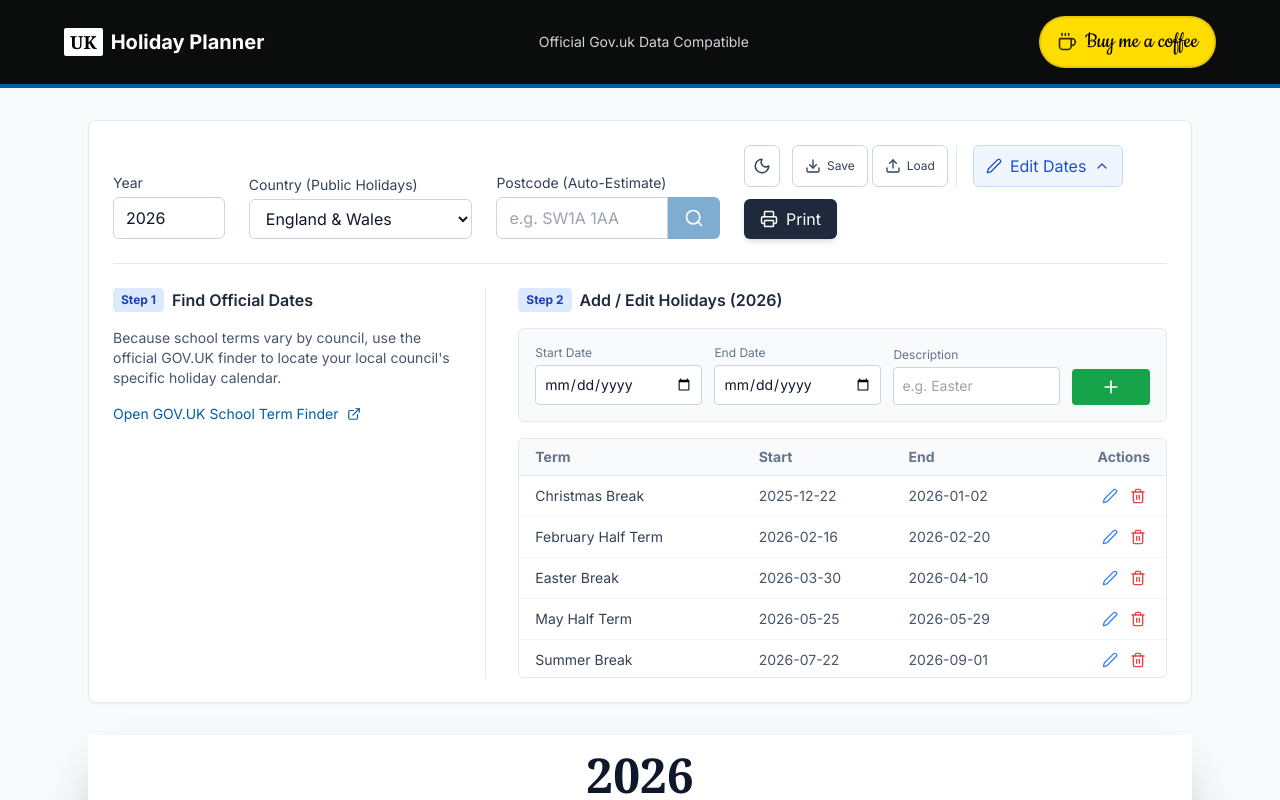
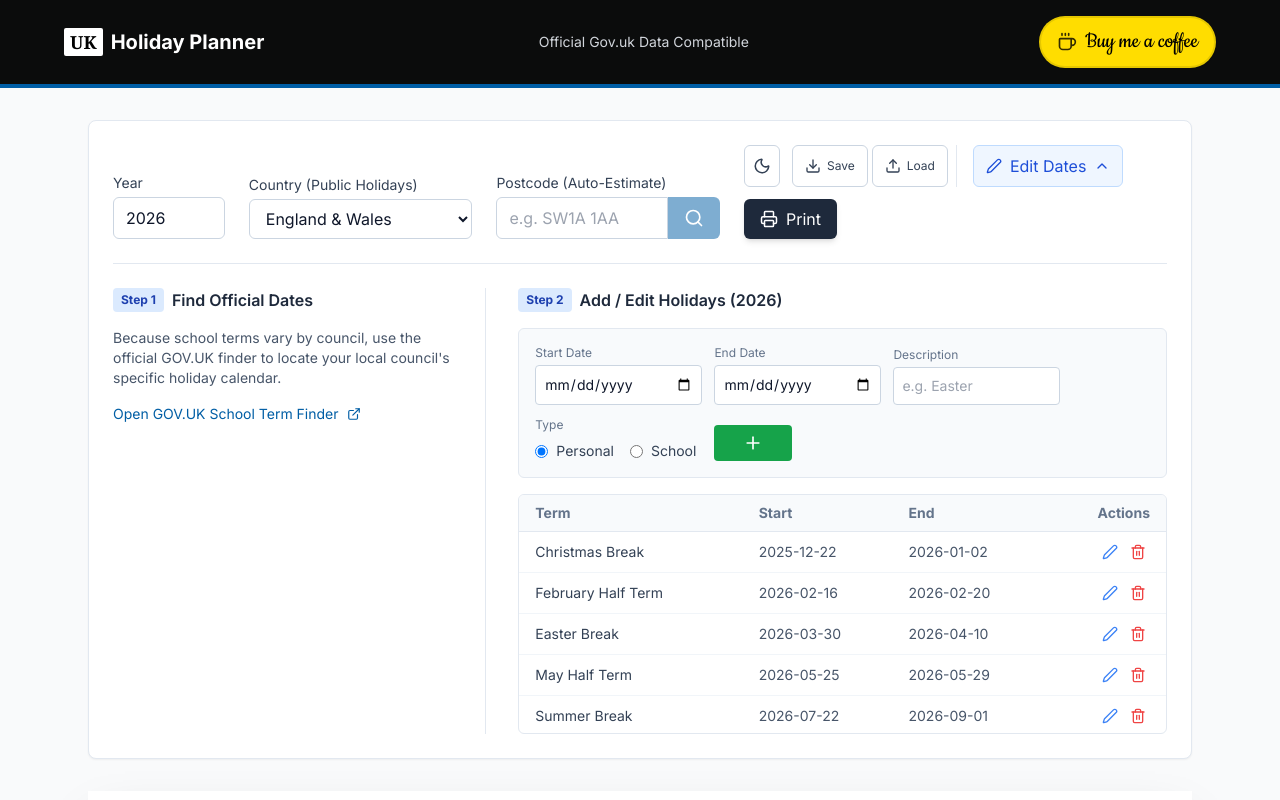
Before and after one commit to CredibleThought/uk-holiday-calendar, a React (Vite) app: page / in a window 1280 px wide. Both pictures are taken after a click on the button "Edit Dates". Shown: the top 800 px of the page. Built offline with nearby package versions, Linux system fonts and the light colour scheme; no server answers.

Commit message:
Allow user to create and edit holidays as personal and school

```diff
--- a/App.tsx
+++ b/App.tsx
@@ -14,7 +14,7 @@ const App: React.FC = () => {
 
   // Manual Entry State (Lifted from Controls)
   const [showManual, setShowManual] = useState(false);
-  const [newHoliday, setNewHoliday] = useState<SchoolHoliday>({ startDate: '', endDate: '', term: '', isManual: true });
+  const [newHoliday, setNewHoliday] = useState<SchoolHoliday>({ startDate: '', endDate: '', term: '', isManual: true, type: 'user' });
   const [editingHoliday, setEditingHoliday] = useState<SchoolHoliday | null>(null);
 
   useEffect(() => {
@@ -173,15 +173,16 @@ const App: React.FC = () => {
 
       if (!currentStart || (currentStart && currentEnd)) {
         // Start new range (or reset if both were set)
-        return { ...prev, startDate: dateStr, endDate: '', isManual: true };
+        return { ...prev, startDate: dateStr, endDate: '', isManual: true, type: prev.type || 'user' };
       } else {
         // Completing the range
         if (dateStr < currentStart) {
           // User clicked earlier date, swap
-          return { ...prev, startDate: dateStr, endDate: currentStart, isManual: true };
+          return { ...prev, startDate: dateStr, endDate: currentStart, isManual: true, type: prev.type || 'user' };
         } else {
           // Standard range
-          return { ...prev, endDate: dateStr, isManual: true };
+          // Standard range
+          return { ...prev, endDate: dateStr, isManual: true, type: prev.type || 'user' };
         }
       }
     });
--- a/components/Controls.tsx
+++ b/components/Controls.tsx
@@ -73,19 +73,23 @@ const Controls: React.FC<ControlsProps> = ({
         onUpdateHoliday(editingHoliday, { ...newHoliday });
         setEditingHoliday(null);
       } else {
-        onAddHoliday({ ...newHoliday, isManual: true });
+        onAddHoliday({ ...newHoliday, isManual: true, type: newHoliday.type || 'user' });
       }
-      setNewHoliday({ startDate: '', endDate: '', term: '', isManual: true });
+      setNewHoliday({ startDate: '', endDate: '', term: '', isManual: true, type: 'user' });
     }
   };
 
   const startEdit = (holiday: SchoolHoliday) => {
-    setNewHoliday({ ...holiday });
+    // If it's not manual, it's definitely a school holiday.
+    // If it is manual, use its existing type, or default to 'user' if missing.
+    const inferredType = holiday.isManual ? (holiday.type || 'user') : 'school';
+
+    setNewHoliday({ ...holiday, type: inferredType });
     setEditingHoliday(holiday);
   };
 
   const cancelEdit = () => {
-    setNewHoliday({ startDate: '', endDate: '', term: '', isManual: true });
+    setNewHoliday({ startDate: '', endDate: '', term: '', isManual: true, type: 'user' });
     setEditingHoliday(null);
   };
 
@@ -282,6 +286,33 @@ const Controls: React.FC<ControlsProps> = ({
                     className="w-full p-2 text-sm border border-slate-300 rounded"
                   />
                 </div>
+                <div className="sm:col-span-2">
+                  <label className="block text-xs font-medium text-slate-500 mb-1">Type</label>
+                  <div className="flex gap-4 pt-1">
+                    <label className="flex items-center gap-2 cursor-pointer">
+                      <input
+                        type="radio"
+                        name="holidayType"
+                        value="user"
+                        checked={!newHoliday.type || newHoliday.type === 'user'}
+                        onChange={() => setNewHoliday({ ...newHoliday, type: 'user' })}
+                        className="text-blue-600 focus:ring-blue-500"
+                      />
+                      <span className="text-sm text-slate-700 dark:text-slate-300">Personal</span>
+                    </label>
+                    <label className="flex items-center gap-2 cursor-pointer">
+                      <input
+                        type="radio"
+                        name="holidayType"
+                        value="school"
+                        checked={newHoliday.type === 'school'}
+                        onChange={() => setNewHoliday({ ...newHoliday, type: 'school' })}
+                        className="text-blue-600 focus:ring-blue-500"
+                      />
+                      <span className="text-sm text-slate-700 dark:text-slate-300">School</span>
+                    </label>
+                  </div>
+                </div>
                 <div className="sm:col-span-1 flex gap-1">
                   <button
                     type="submit"
--- a/components/Month.tsx
+++ b/components/Month.tsx
@@ -58,36 +58,57 @@ const Month: React.FC<MonthProps> = ({ year, monthIndex, publicHolidays, schoolH
           // Find ALL matching school holidays to check for overlaps (Always check now, to allow public + user overlap)
           const matchingSchoolHolidays = schoolHolidays.filter(h => isDateInRange(dateStr, h.startDate, h.endDate));
 
-          const hasStandardSchoolHoliday = matchingSchoolHolidays.some(h => !h.isManual);
-          const hasManualHoliday = matchingSchoolHolidays.some(h => h.isManual);
+          // Determine types present
+          const hasSchoolType = matchingSchoolHolidays.some(h => (!h.type || h.type === 'school') && !h.isManual) || matchingSchoolHolidays.some(h => h.isManual && h.type === 'school');
+          // Actually, let's simplify.
+          // Standard holidays are always 'school' effectively.
+          // Manual holidays can be 'school' or 'user'.
+
+          const standardSchoolHolidays = matchingSchoolHolidays.filter(h => !h.isManual);
+          const manualSchoolHolidays = matchingSchoolHolidays.filter(h => h.isManual && h.type === 'school');
+          const userHolidays = matchingSchoolHolidays.filter(h => h.isManual && (!h.type || h.type === 'user')); // Default to user if undefined for manual?
+          // Wait, earlier I said default new holidays to 'user'.
+          // Existing manual holidays (from before this change) might not have a type.
+          // If isManual is true and type is undefined -> treat as 'user' (Purple) to preserve existing behavior?
+          // Yes, the implementation plan said: "Current Manual is Purple (User)".
+
+          const hasStandardSchool = standardSchoolHolidays.length > 0;
+          const hasManualSchool = manualSchoolHolidays.length > 0;
+          const hasUser = userHolidays.length > 0;
+
+          // Combined "School" presence (Standard or Manual-set-as-School)
+          const hasSchool = hasStandardSchool || hasManualSchool;
 
           let bgClass = '';
           let tooltip = '';
 
-          if (publicHoliday && hasManualHoliday) {
+          if (publicHoliday && hasUser) {
             // Overlap: Public + User (Gold / Purple)
             bgClass = 'bg-[linear-gradient(135deg,#ffcc00_50%,#d8b4fe_50%)] text-black dark:bg-[linear-gradient(135deg,#b45309_50%,#581c87_50%)] dark:text-white';
-            const manualTerm = matchingSchoolHolidays.find(h => h.isManual)?.term;
-            tooltip = `${publicHoliday.title} & ${manualTerm} (User Added)`;
+            const userTerm = userHolidays[0].term;
+            tooltip = `${publicHoliday.title} & ${userTerm} (User Added)`;
           } else if (publicHoliday) {
-            bgClass = 'bg-[#ffcc00] font-bold text-black dark:bg-[#b45309] dark:text-white'; // Public holiday: Gold/Amber
+            // Public holiday: Gold/Amber (Dominates School)
+            bgClass = 'bg-[#ffcc00] font-bold text-black dark:bg-[#b45309] dark:text-white';
             tooltip = publicHoliday.title;
-          } else if (hasStandardSchoolHoliday && hasManualHoliday) {
-            // Overlap: Standard + User (Blue / Purple)
+          } else if (hasSchool && hasUser) {
+            // Overlap: School (Standard/Manual) + User (Blue / Purple)
             bgClass = 'bg-[linear-gradient(135deg,#89d6e8_50%,#d8b4fe_50%)] text-black dark:bg-[linear-gradient(135deg,#155e75_50%,#581c87_50%)] dark:text-white';
-            const standardTerm = matchingSchoolHolidays.find(h => !h.isManual)?.term;
-            const manualTerm = matchingSchoolHolidays.find(h => h.isManual)?.term;
-            tooltip = `${standardTerm} & ${manualTerm} (User Added)`;
-          } else if (hasStandardSchoolHoliday) {
-            const h = matchingSchoolHolidays.find(h => !h.isManual)!;
-            bgClass = 'bg-[#89d6e8] text-black dark:bg-[#155e75] dark:text-white'; // Default School holiday: Cyan/Blue
-            tooltip = h.term;
-          } else if (hasManualHoliday) {
-            const h = matchingSchoolHolidays.find(h => h.isManual)!;
-            bgClass = 'bg-purple-300 text-purple-900 border border-purple-400 dark:bg-purple-900 dark:text-purple-100 dark:border-purple-700'; // User added: Purple
-            tooltip = h.term + ' (User Added)';
+            const schoolTerm = hasStandardSchool ? standardSchoolHolidays[0].term : manualSchoolHolidays[0].term;
+            const userTerm = userHolidays[0].term;
+            tooltip = `${schoolTerm} & ${userTerm} (User Added)`;
+          } else if (hasSchool) {
+            // School holiday: Cyan/Blue
+            // Could be standard or manual-school
+            bgClass = 'bg-[#89d6e8] text-black dark:bg-[#155e75] dark:text-white';
+            const term = hasStandardSchool ? standardSchoolHolidays[0].term : manualSchoolHolidays[0].term;
+            tooltip = term + (hasManualSchool && !hasStandardSchool ? ' (Manual School)' : '');
+          } else if (hasUser) {
+            // User added: Purple
+            bgClass = 'bg-purple-300 text-purple-900 border border-purple-400 dark:bg-purple-900 dark:text-purple-100 dark:border-purple-700';
+            tooltip = userHolidays[0].term + ' (User Added)';
           } else if (date.getDay() === 0 || date.getDay() === 6) {
-            bgClass = 'bg-slate-50 text-slate-500 dark:bg-slate-700/30 dark:text-slate-500'; // Weekend light gray
+            bgClass = 'bg-slate-50 text-slate-500 dark:bg-slate-700/30 dark:text-slate-500'; // Weekend
           }
 
           // Visual Selection Override (Draft state)
--- a/types.ts
+++ b/types.ts
@@ -13,6 +13,7 @@ export interface SchoolHoliday {
   endDate: string; // YYYY-MM-DD
   term: string;
   isManual?: boolean;
+  type?: 'school' | 'user';
 }
 
 export interface CalendarData {
```
